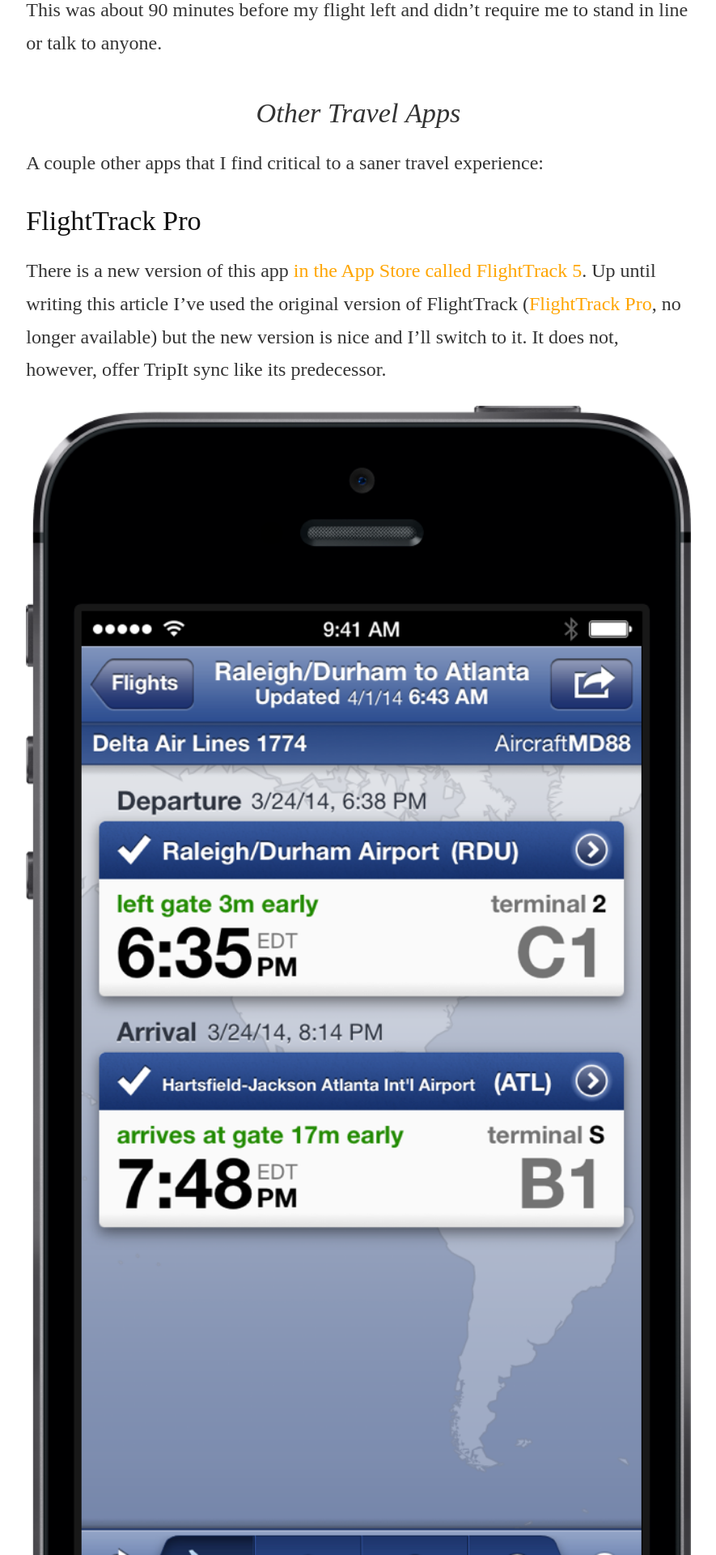
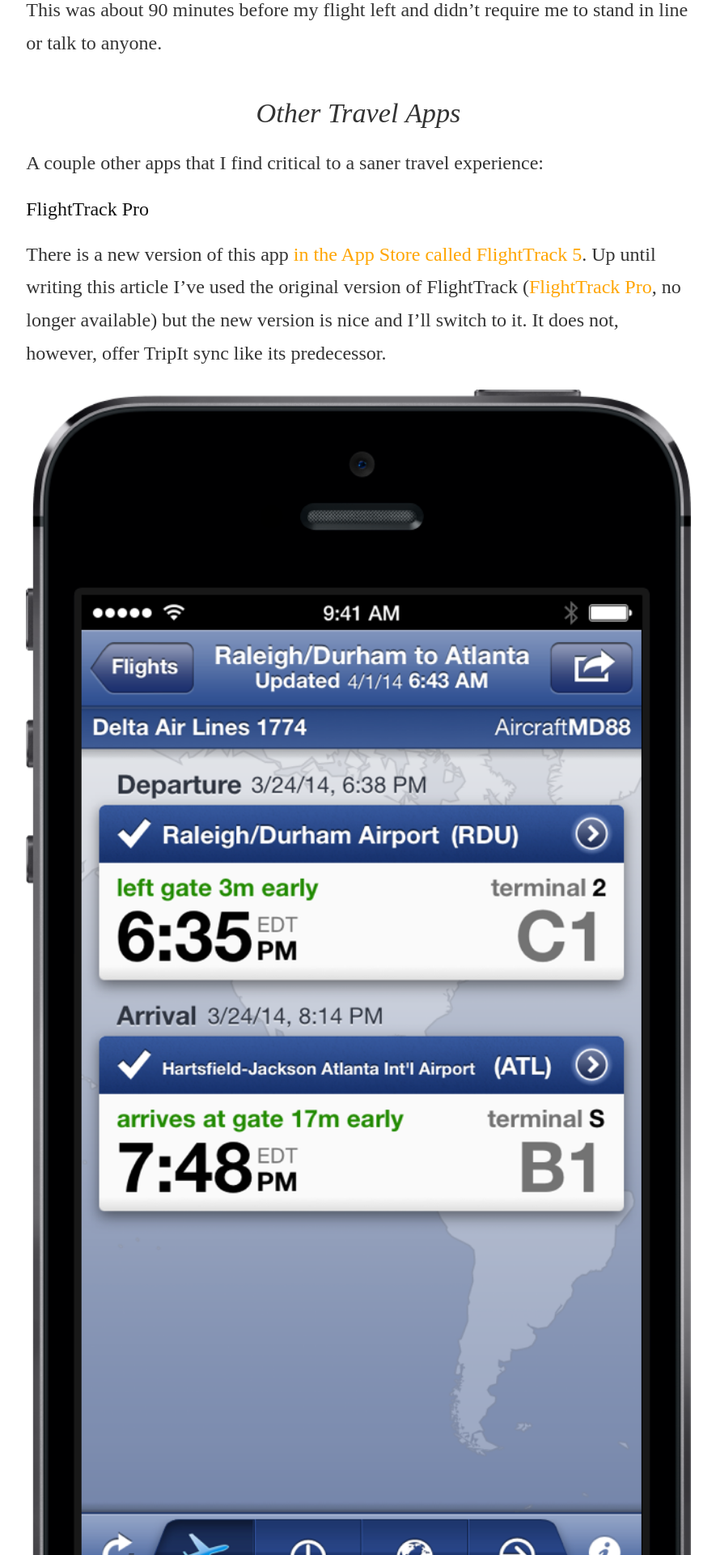
Before and after one commit to ryanirelan/ryanirelan.github.io, a Jekyll site: the page built from _posts/2014-04-02-travel-tips-apps-2014-1.markdown, in a window 1280 px wide. Shown: the part 2948-4868 px from the top of the page at 81% size, without its empty margins (197-1082 px from the left). Built offline with Jekyll 4.4.1, drawn with Linux system fonts in a browser that asks for light colours; nearby versions of some CDN libraries; some web fonts are replaced.

Commit message:
Update screen.css

```diff
--- a/stylesheets/screen.css
+++ b/stylesheets/screen.css
@@ -155,7 +155,7 @@
   font-style: italic; }
 
 #content article h4 {
-  font-size: 1.426em;
+  font-size: 1em;
   color: #111;
   margin: 1em 0 0 0;
   font-family: 'Whitney A', 'Whitney B';
```
